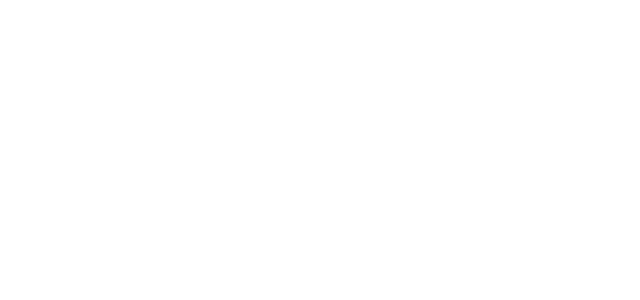
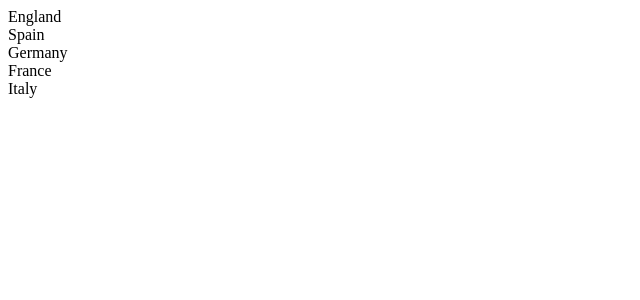
Before and after one commit to noepecaultfasst/angular-soccer, an Angular app: page / in a window 1280 px wide. Shown: the top 300 px of the page, without its empty margins (0-640 px from the left). Built offline with nearby package versions, Linux system fonts and the light colour scheme; no server answers.

Commit message:
✨ Added Soccer Service & Country Leagues component

```diff
--- a/src/app/app-routing.module.ts
+++ b/src/app/app-routing.module.ts
@@ -1,7 +1,13 @@
 import { NgModule } from '@angular/core';
 import { RouterModule, Routes } from '@angular/router';
+import {CountryLeaguesComponent} from "./standings/country-leagues/country-leagues.component";
 
-const routes: Routes = [];
+const routes: Routes = [
+  {
+    path: "",
+    component: CountryLeaguesComponent
+  }
+];
 
 @NgModule({
   imports: [RouterModule.forRoot(routes)],
--- a/src/app/app.module.ts
+++ b/src/app/app.module.ts
@@ -3,6 +3,8 @@
 
 import { AppRoutingModule } from './app-routing.module';
 import { AppComponent } from './app.component';
+import {HttpClientModule} from "@angular/common/http";
+import {StandingsModule} from "./standings/standings.module";
 
 @NgModule({
   declarations: [
@@ -10,7 +12,9 @@
   ],
   imports: [
     BrowserModule,
-    AppRoutingModule
+    AppRoutingModule,
+    HttpClientModule,
+    StandingsModule
   ],
   providers: [],
   bootstrap: [AppComponent]
--- /dev/null
+++ b/src/app/core/model/Country.ts
@@ -0,0 +1,5 @@
+export interface Country {
+  name: string
+  code: string,
+  flag: string
+}
--- /dev/null
+++ b/src/app/core/soccer.service.ts
@@ -0,0 +1,55 @@
+import {Injectable} from '@angular/core';
+import {HttpClient, HttpHeaders} from "@angular/common/http";
+import {catchError, Observable, of, shareReplay, tap} from "rxjs";
+import {Country} from "./model/Country";
+
+/**
+ * Duration of the countries cache in seconds (we keep it for one hour)
+ */
+const CACHE_VALIDITY_DURATION: number = 3600;
+
+@Injectable({
+  providedIn: 'root'
+})
+export class SoccerService {
+  private readonly baseUrl: string = "https://v3.football.api-sports.io"
+  private readonly apiKey: string = "ea09f878d82ed46986e5b2b480010afd";
+  private readonly options: { headers?: HttpHeaders } = {
+    headers: new HttpHeaders({'x-rapidapi-key': this.apiKey})
+  }
+
+  countries$: Observable<Country[]> =
+    this.http.get<Country[]>(`${this.baseUrl}/countries`, this.options).pipe(
+      shareReplay(1, CACHE_VALIDITY_DURATION * 1000),
+      catchError(() => of([
+          {
+            "name": "England",
+            "code": "GB",
+            "flag": "https://media.api-sports.io/flags/gb.svg"
+          },
+          {
+            "name": "Spain",
+            "code": "ES",
+            "flag": "https://media.api-sports.io/flags/ES.svg"
+          },
+          {
+            "name": "Germany",
+            "code": "FR",
+            "flag": "https://media.api-sports.io/flags/fr.svg"
+          },
+          {
+            "name": "France",
+            "code": "FR",
+            "flag": "https://media.api-sports.io/flags/fr.svg"
+          },
+          {
+            "name": "Italy",
+            "code": "IT",
+            "flag": "https://media.api-sports.io/flags/it.svg"
+          }
+        ]
+      ))
+    );
+
+  constructor(private http: HttpClient) { }
+}
--- /dev/null
+++ b/src/app/standings/country-leagues/country-leagues.component.html
@@ -0,0 +1,3 @@
+<div>
+  <div *ngFor="let country of countries$ | async">{{country.name}}</div>
+</div>
--- /dev/null
+++ b/src/app/standings/country-leagues/country-leagues.component.ts
@@ -0,0 +1,22 @@
+import { Component } from '@angular/core';
+import {SoccerService} from "../../core/soccer.service";
+import {catchError, filter, map, Observable, of, tap} from "rxjs";
+import {Country} from "../../core/model/Country";
+
+@Component({
+  selector: 'app-country-leagues',
+  templateUrl: './country-leagues.component.html',
+  styleUrls: ['./country-leagues.component.scss']
+})
+export class CountryLeaguesComponent {
+  shownCountries: string[] = ["england", "spain", "germany", "france", "italy"];
+
+  countries$: Observable<Country[]> = this.soccerService.countries$.pipe(
+    tap(data => console.log(data)),
+    map((countries: Country[]) => countries.filter(c => {
+      return this.shownCountries.includes(c.name.toLowerCase());
+    })),
+  );
+
+  constructor(private soccerService: SoccerService) { }
+}
```
Also changed, not shown: src/app/core/core.module.ts (added, +14 -0 lines), src/app/standings/standings.module.ts (added, +15 -0 lines), src/app/standings/country-leagues/country-leagues.component.scss (added), 2 other files (tests, documents, lock files or other folders).
